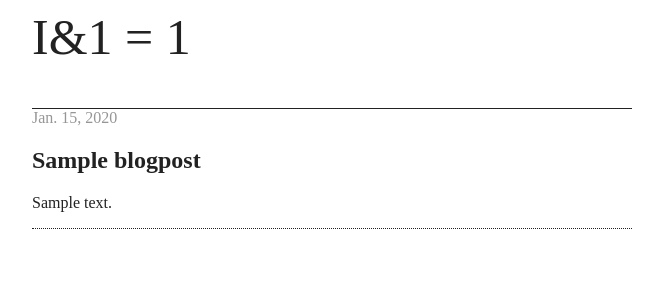
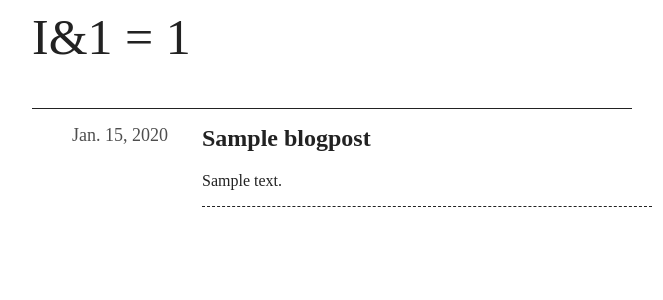
Before and after one commit to Taoup/blog, a Django app: page / in a window 1280 px wide. Shown: the top 300 px of the page, without its empty margins (308-971 px from the left). Run offline with Django 3.2, Linux system fonts and the light colour scheme; tables that the repository leaves empty hold one stand-in row (values such as "Sample post").

Commit message:
前端修改，使用list实现时间轴呈现博客

```diff
--- a/blogpost/static/blogpost/css/style.css
+++ b/blogpost/static/blogpost/css/style.css
@@ -21,15 +21,37 @@
     height: fit-content;
     font-size: 50px;
 }
-
+h1 {
+    margin-top: 0px;
+}
 article time {
     font-family: "PT Sans Caption";
-    color: rgb(150, 150, 150);
+    font-size: 18px;
+    color: rgb(78, 78, 78);
+}
+div.posts article ul {
+    width: 600px;
+    margin:2 auto;
+    background-color: #00A000;
+}
+div.posts article ul li.time {
+    width: 130px;
+    height: 30px;
+    float: left;
+    list-style-type: none;
+    /* background-color: #666666; */
+}
+div.posts article ul li.body {
+    list-style-type: none;
+    float: left;
+    width: 450px;
+    /* background-color: #af3838; */
+    border-bottom: dashed 1px;
 }
 
-article {
+/* article {
     border-bottom: 1px dotted;
-}
+} */
 /*
 div .posts .timeline {
     width: 120px;
--- a/blogpost/templates/blogpost/index.html
+++ b/blogpost/templates/blogpost/index.html
@@ -6,13 +6,17 @@
     {% if recent_20_posts %}
     {% for post in recent_20_posts %}
     <article>
+        <ul>
+            <li class = 'time'>
                 <time pubdate='{{ post.posted_date }}'>
                     {{ post.posted_date }}
                 </time>
-        <div class='title_body'>
+            </li>
+            <li class = 'body'>
                 <h1>{{ post.title }}</h1>
                 <p> {{ post.body | safe }}</p>
-        </div>
+            </li>
+        </ul>
     </article>
     {% endfor %}
 </div>
```
Also changed, not shown: blogpost/migrations/0001_initial.py (added), blogpost/migrations/0002_remove_blogpost_author.py (added), blogpost/migrations/0003_auto_20191127_1338.py (added), blogpost/migrations/__init__.py (added), 1 other file. Lines whose indentation alone changed are shown as unchanged.
